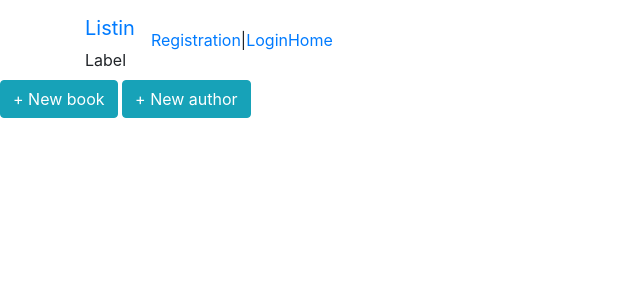
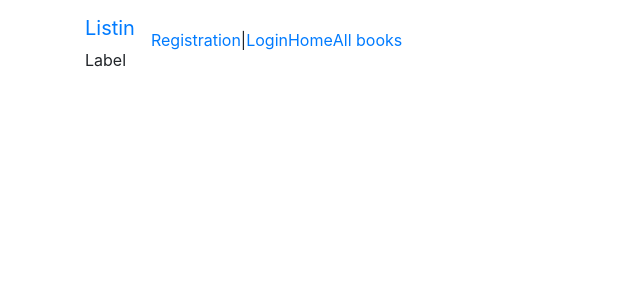
Before and after one commit to popkovaleks/listin, a Django app: page /listin/ in a window 1280 px wide. Shown: the top 300 px of the page, without its empty margins (0-640 px from the left). Run offline with Django 3.2, Linux system fonts and the light colour scheme; data that the repository does not hold is empty; some libraries are stand-ins or nearby versions.

Commit message:
al_books page

```diff
--- a/list/listin/templates/listin/base.html
+++ b/list/listin/templates/listin/base.html
@@ -28,6 +28,7 @@
                     <div class="collapse navbar-collapse" id="bs-example-navbar-collapse-1">
                         <ul class="nav navbar-nav">
                             <li><a href="{% url 'listin:index' %}">Home</a></li>
+                            <li><a href="{% url 'listin:all_books' %}">All books</a></li>
 
 
                         </ul>
--- a/list/listin/templates/listin/index.html
+++ b/list/listin/templates/listin/index.html
@@ -1,13 +1,11 @@
 {% extends "listin/base.html" %}
 {% block content %}
-    <a href="{% url 'listin:new_book' %}" class="btn btn-info">+ New book</a>
-    <a href="{% url 'listin:new_author' %}" class="btn btn-info">+ New author</a>
+
     <br>
-    <br>
-    {% if books %}
+    {% if posts %}
         <ul class="list-group list-group-flush">
-            {% for book in books %}
-                <li class="list-group-item"><a href="{% url 'listin:book_detail' book.id %}">{{book.name}}</a> Author: {{book.author}}</li>
+            {% for post in posts %}
+                <li class="list-group-item"><a href="{% url 'listin:post' post.id %}">{{post.title}}</a> Author: {{post.author}}</li>
             {% endfor %}
         </ul>
     {% endif %}
--- a/list/listin/templates/listin/new_post.html
+++ b/list/listin/templates/listin/new_post.html
@@ -6,6 +6,7 @@
 <form method="POST" action="{%url 'listin:new_post' %}">
     {%csrf_token%}
     {% if error_message %}<p><strong>{{ error_message }}</strong></p>{% endif %}
+    {{ form.media }}
     <p>Title {{ form.title }}  </p><br>
     <p>Book {{ form.book }} <a href="{% url 'listin:new_book' %}"  target="_blank">+ book</a> </p><br>
     <p>Content {{form.content}}</p> <br>
--- a/list/listin/urls.py
+++ b/list/listin/urls.py
@@ -15,5 +15,6 @@ urlpatterns = [
     path('logout/', views.logout_user, name='logout_user'),
     path('my_posts/', views.my_posts, name='my_posts'),
     path('new_post/', views.new_post, name='new_post'),
-    path('my_posts/<int:post_id>/', views.post, name='post')
+    path('<int:post_id>/', views.post, name='post'),
+    path('all_books/', views.all_books, name='all_books')
 ]
--- a/list/listin/views.py
+++ b/list/listin/views.py
@@ -15,8 +15,8 @@ from .forms import AuthorForm, BookForm, RegistrationForm, LoginForm, PostForm
 
 
 def index(request):
-    books = Book.objects.order_by('author')
-    context = {'books': books}
+    posts = Post.objects.filter(invisible=False).order_by('published_date')
+    context = {'posts': posts}
     return render(request, 'listin/index.html', context)
 
 def my_posts(request):
@@ -48,6 +48,11 @@ def new_post(request):
         print('else')
         form = PostForm()
     return render(request, 'listin/new_post.html', {'form': form})
+
+def all_books(request):
+    books = Book.objects.order_by('author')
+    context = {'books': books}
+    return render(request, 'listin/all_books.html', context)
 
 def book_detail(request, book_id):
     book = get_object_or_404(Book, pk=book_id)
```
Also changed, not shown: list/listin/templates/listin/all_books.html (added, +14 -0 lines), list/listin/lookups.py (line endings or trailing spaces).
